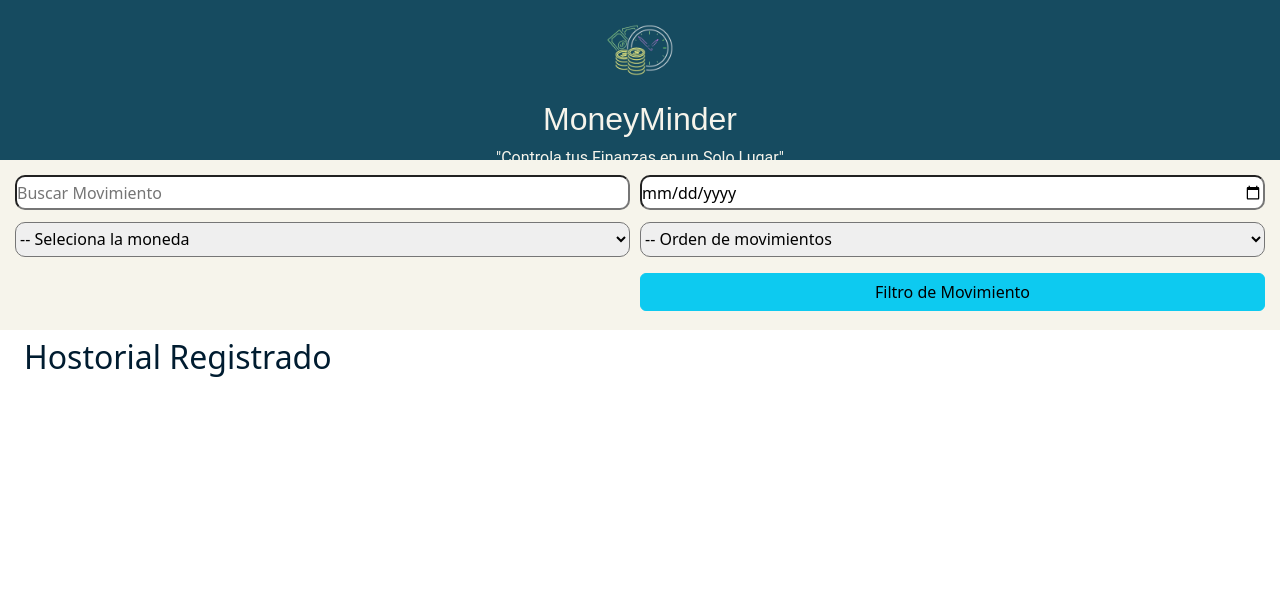
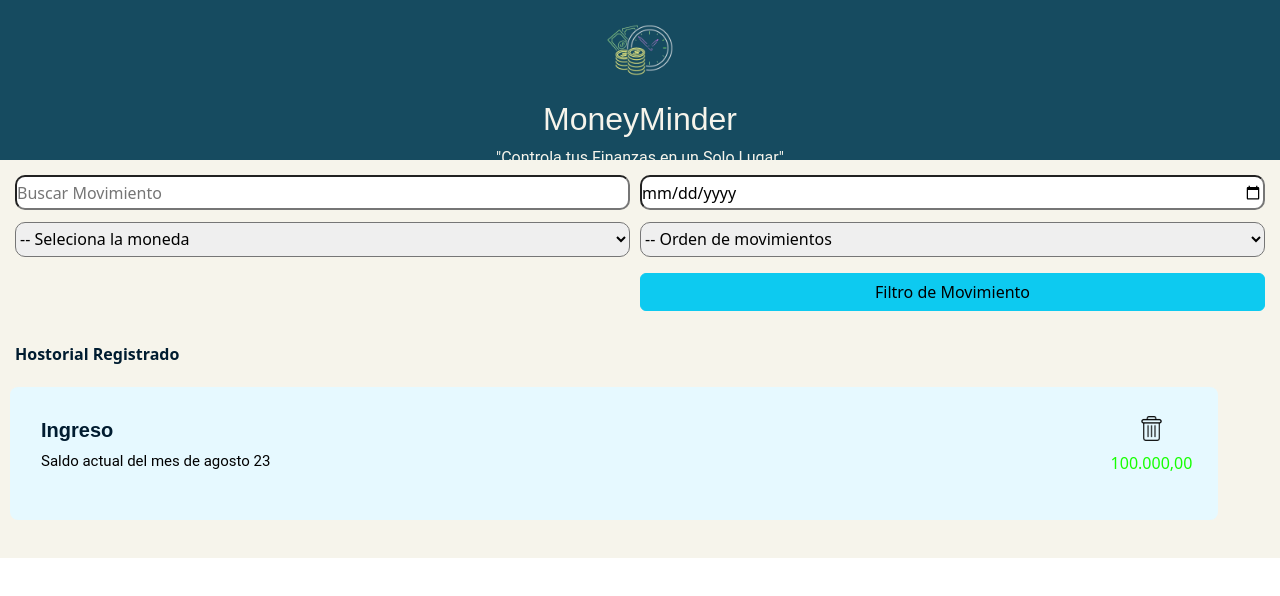
Before and after one commit to Marualexa/Sistema-moneyMinder, a Vue app: page / in a window 1280 px wide. Shown: the top 596 px of the page. Built offline with nearby package versions, Linux system fonts and the light colour scheme.

Commit message:
Listado de movimiento 28/07

```diff
--- a/src/components/Movement/HistoryOfMovements.vue
+++ b/src/components/Movement/HistoryOfMovements.vue
@@ -16,8 +16,23 @@
 </template>
 
 <script setup>
-import { defineEmits } from "vue";
+import { toRefs, defineProps, defineEmits } from "vue";
 import Operacion from "./OperationMoven.vue";
+
+const props = defineProps({
+  movements: {
+    type: Array,
+    default: () => [],
+  },
+});
+
+const movements = [
+  {
+    title: ["Ingreso de mes"],
+    description: ["Sueldo del mes de agosto"],
+    amount: "10.000,00",
+  },
+];
 
 const emit = defineEmits(["remove"]);
 
--- a/src/components/Movement/OperationMoven.vue
+++ b/src/components/Movement/OperationMoven.vue
@@ -1,20 +1,18 @@
 <template>
   <div class="movement">
     <div class="content">
-      <h4>{{ title }}</h4>
-      <p>{{ description }}</p>
+      <h4>Ingreso</h4>
+      <p>Saldo actual del mes de agosto 23</p>
     </div>
     <div class="action">
       <img src="../../assets/eliminar.png" alt="" @click="remove" />
-      <p :class="{ red: isNegative, green: !isNegative }">
-        {{ amountCurrency }}
-      </p>
+      <p :class="{ red: isNegative, green: !isNegative }">100.000,00</p>
     </div>
   </div>
 </template>
 
 <script setup>
-import { computed, defineProps, toRefs } from "vue";
+import { computed, defineProps, defineEmits, toRefs } from "vue";
 
 const props = defineProps({
   id: {
@@ -33,7 +31,7 @@ const props = defineProps({
 
 const { id, title, description, amount } = toRefs(props);
 
-const amountCurrency = computed(() => currencyFormater.format(amount.value));
+// const amountCurrency = computed(() => currencyFormater.format(amount.value));
 
 const emit = defineEmits(["remove"]);
 
--- a/src/sass/components/_historyOfMovements.scss
+++ b/src/sass/components/_historyOfMovements.scss
@@ -1,19 +1,21 @@
 .movements {
     max-height: 100%;
-    padding: 0 8px;
-    margin-bottom: 14px;
+    padding: 0 8px 38px 0;
     color: $color-fuente1;
+    background-color: $color-fondo;
 
     .title {
-        margin: 8px 16px 24px 16px;
         color: $color-fuente2;
+        font-family: $color-fuente1;
+        padding: 15px;
+        font-weight: bolder;
+        font-size: 16px;
     }
 
     .content {
         max-height: 68vh;
         display: flex;
         flex-direction: column;
-        gap: 8px;
         overflow-y: scroll;
     }
 }
--- a/src/sass/components/_operationMoven.scss
+++ b/src/sass/components/_operationMoven.scss
@@ -2,38 +2,46 @@
     display: flex;
     justify-content: space-between;
     align-items: center;
-    width: 100%;
+    width: 95%;
     padding: 16px;
     background-color: #e6f9ff;
     border-radius: 8px;
     box-sizing: border-box;
+    margin-left: 10px;
 
     .content {
         width: 100%;
+        padding: 15px;
 
         h4 {
             font-family: $fuente-title;
             color: $color-fuente2;
             margin-bottom: 8px;
+            font-family: $fuente-title;
+            font-size: 20px;
+            font-weight: bold;
         }
 
         p {
             font-family: $fuente-sutitulos;
             color: $color-fuente1;
+            font-family: $fuente-sutitulos;
+            font-size: 15px;
         }
     }
 
     .action {
         display: flex;
         justify-content: space-between;
-        align-items: flex-end;
+        align-items: center;
         flex-direction: column;
+        margin-right: 10px;
 
         img {
-            width: 30px;
-            height: 30px;
+            width: 25px;
+            height: 25px;
             object-fit: contain;
-            border-bottom: 16px;
+            margin-bottom: 10px;
         }
 
         .red {
```
